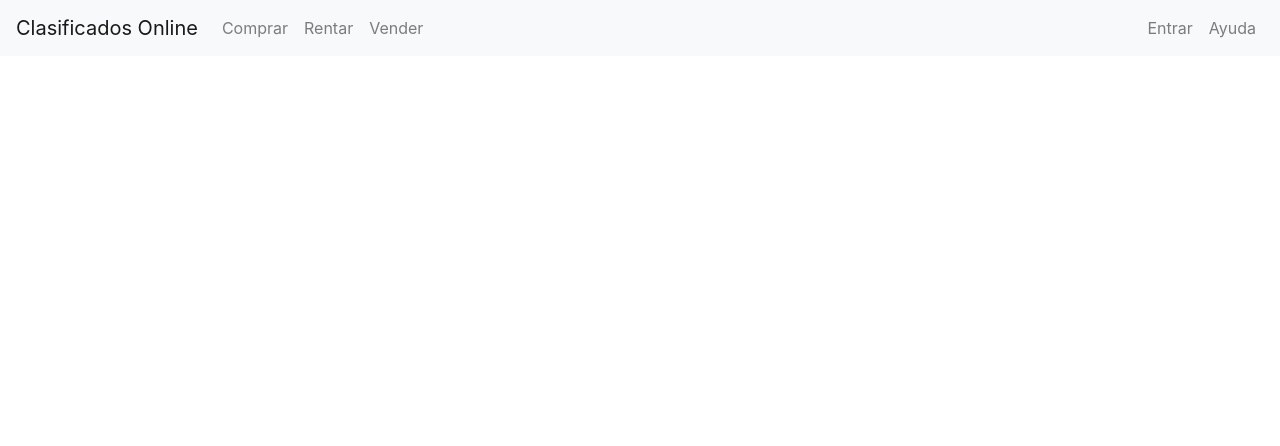
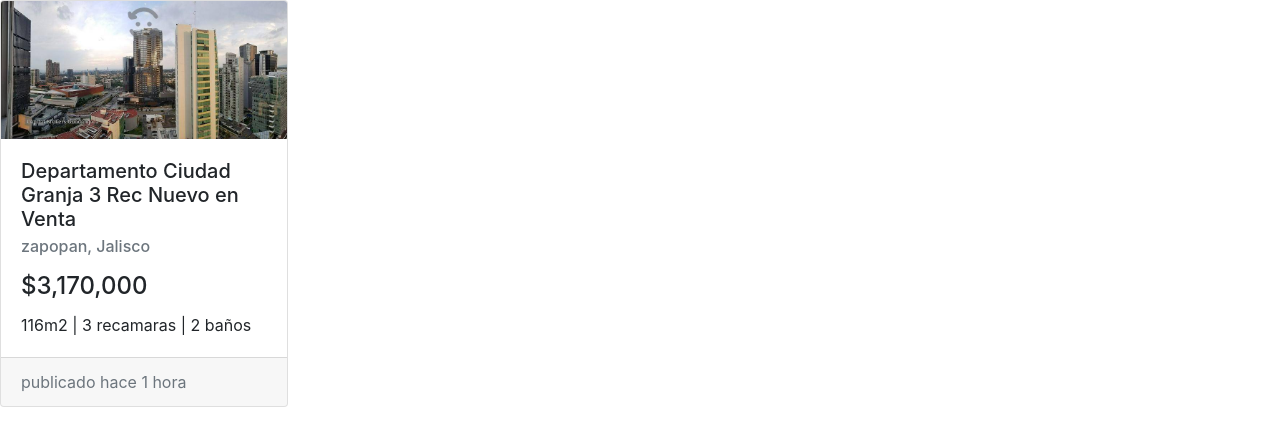
Before and after one commit to VictorLlamas/clasificadosOnline, a React (Create React App) app: page / in a window 1280 px wide. Shown: the top 446 px of the page. Built offline with nearby package versions, Linux system fonts and the light colour scheme.

Commit message:
Add resultCard component

```diff
--- a/src/App.js
+++ b/src/App.js
@@ -4,12 +4,13 @@ import Signin from './components/signin/'
 import Header from './components/header/'
 import Homepage from './components/homepage/'
 import Filter from './components/filters/'
+import ResultCard from './components/resultCard/'
 
 class App extends Component {
     render() {
     return (
       <div>
-        <Header />
+        <ResultCard />
       </div>
     )
   }
--- /dev/null
+++ b/src/components/resultCard/index.js
@@ -0,0 +1,37 @@
+import React, { Component } from 'react'
+import image from '../../images/test.jpg'
+class ResultCard extends Component{
+
+    constructor(props){
+        super(props)
+        this.state = {
+            imgPath: image,
+            title: 'Departamento Ciudad Granja 3 Rec Nuevo en Venta',
+            location: 'zapopan, Jalisco',
+            price: '$3,170,000',
+            params: {
+                const: '116m2',
+                bedrooms:'3 recamaras',
+                restrooms: '2 baños',
+            },
+            timePublished: 'publicado hace 1 hora',
+        }
+    }
+
+    render(){
+        return(
+            <div className="card" style={{width:'18rem'}}>
+                <img className="card-img-top" src={this.state.imgPath} alt="Card image cap"/>
+                <div className="card-body">
+                    <h5 className="card-title">{this.state.title}</h5>
+                    <h6 class="card-subtitle mb-3 text-muted">{this.state.location}</h6>
+                    <h4 className="card-title">{this.state.price}</h4>
+                    <p className="card-text">{this.state.params.const} | {this.state.params.bedrooms} | {this.state.params.restrooms}</p>
+                </div>
+                <div class="card-footer text-muted"> {this.state.timePublished}</div>
+            </div>
+        )
+    }
+}
+
+export default ResultCard
```
Also changed, not shown: src/images/test.jpg (added).
